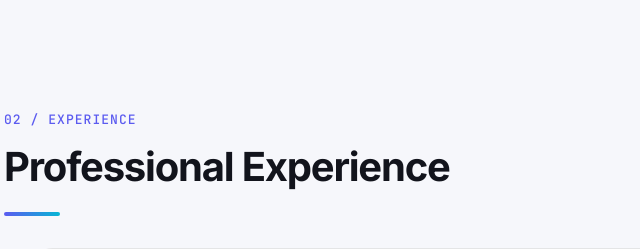
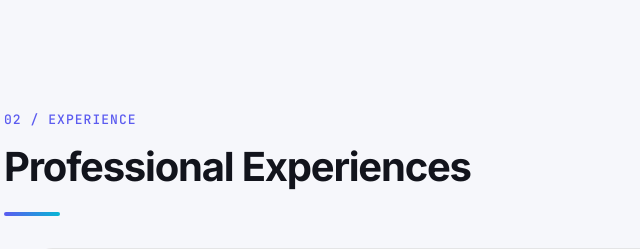
Before and after one commit to Firaskraiem1/portfolio, a plain HTML site: page index.html in a window 1280 px wide. Shown: the part 1280-1529 px from the top of the page, 138-778 px from the left. Drawn offline with Linux system fonts and the light colour scheme.

Commit message:
Add files via upload

```diff
--- a/index.html
+++ b/index.html
@@ -148,7 +148,7 @@ cv:["Download CV","Télécharger le CV"],pv:["Preview CV","Aperçu du CV"],cvT:[
 n0:["01 / about","01 / profil"],n1:["02 / experience","02 / expérience"],n2:["03 / projects","03 / projets"],n3:["04 / skills","04 / compétences"],n4:["05 / contact","05 / contact"],
 aboutT:["Personal Profile","Profil personnel"],
 about:["Software Engineer graduated from ESPRIT (2026), versatile and passionate about software development, DevOps, and artificial intelligence. I have solid experience in application development, distributed architectures, automation, and AI solution integration. Rigorous, curious, and adaptable, I am eager to leverage my technical skills within a team and contribute to building innovative and robust solutions.","Ingénieur informatique diplômé d’ESPRIT (2026), polyvalent et passionné par le développement logiciel, le DevOps et l’intelligence artificielle. Doté d’une solide expérience en conception d’applications, architectures distribuées, automatisation et intégration de solutions IA. Rigoureux, curieux et adaptable, je souhaite mettre mes compétences techniques au service d’une équipe et contribuer à la conception de solutions innovantes et robustes."],
-expT:["Professional Experience","Expériences professionnelles"],projT:["Academic Projects","Projets académiques"],skT:["Technical Skills","Compétences techniques"],
+expT:["Professional Experiences","Expériences professionnelles"],projT:["Academic Projects","Projets académiques"],skT:["Technical Skills","Compétences techniques"],
 ctT:["Let’s work together","Travaillons ensemble"],ctP:["Looking for a software, DevOps or AI engineer? I’d love to hear from you.","Vous cherchez un ingénieur logiciel, DevOps ou IA ? Je serais ravi d’échanger."],
 nav:[["About","Experience","Projects","Skills","Contact"],["Profil","Expérience","Projets","Compétences","Contact"]],
 roles:[["Software Engineer & AI Engineer","Full-Stack Developer","DevOps & Cloud-native","Full-Stack · DevOps · AI"],["Ingénieur logiciel & ingénieur IA","Développeur Full-Stack","DevOps & Cloud-native","Full-Stack · DevOps · IA"]],
```
